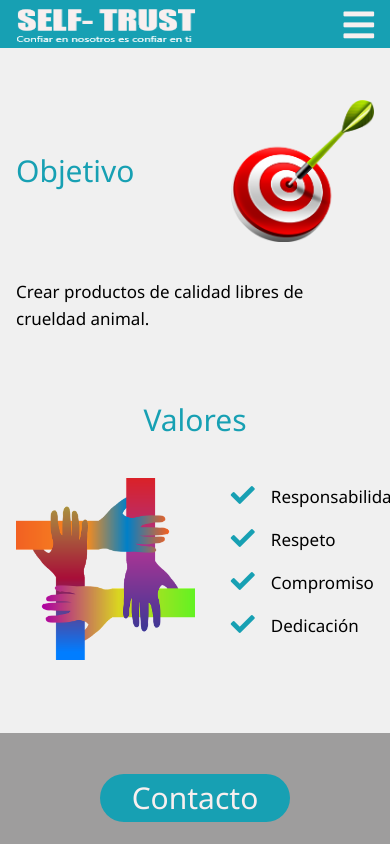
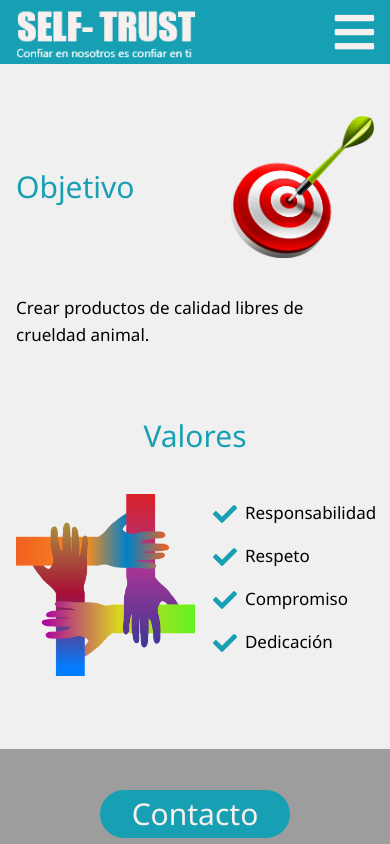
Before and after one commit to self-trust/self-trust, a plain HTML site: page objetivo-y-valores/index.html in a window 390 px wide. Shown: the top 844 px of the page. Drawn offline with Linux system fonts and the light colour scheme; files whose address does not match are found by name.

Commit message:
Modificado el tamaño del logo y header en tamaño para móvil y el margen de iconos en archivo objetivo y valores

```diff
--- a/assets/css/styles.css
+++ b/assets/css/styles.css
@@ -8,7 +8,7 @@
   --h3: 22px;
   --text: 17px;
   --max-width: 1200px;
-  --header-height: 3rem;
+  --header-height: 4rem;
   --container-height: 300px;
   --z-back: -10;
   --z-normal: 1;
@@ -17,7 +17,6 @@
   --z-modal: 1000; }
   @media screen and (min-width: 768px) {
     :root {
-      --header-height: 4rem;
       --container-height: 500px; } }
 
 html {
@@ -182,7 +181,7 @@ figure {
     height: 100%; }
 
 .valores-list {
-  width: 40%; }
+  width: 45%; }
 
 .valores-list__item {
   display: -webkit-box;
@@ -209,7 +208,7 @@ figure {
           align-items: center; }
   .main-header__logo {
     width: 180px;
-    height: 40px; }
+    height: auto; }
     @media screen and (min-width: 768px) {
       .main-header__logo {
         height: auto; } }
@@ -217,7 +216,7 @@ figure {
       height: 100%; }
   .main-header__hamburger-icon {
     color: var(--third-color);
-    font-size: 35px;
+    font-size: 45px;
     cursor: pointer; }
     @media screen and (min-width: 768px) {
       .main-header__hamburger-icon {
@@ -456,12 +455,12 @@ figure {
       .valores__title {
         margin-top: 3rem;
         text-align: left; } }
-  .valores-list {
-    margin-left: 1rem; }
   .valores-list__icon {
     color: var(--primary-color);
-    margin-right: 1rem;
-    font-size: 1.5rem; }
+    margin-right: .5rem;
+    font-size: 1.5rem;
+    position: relative;
+    top: 3px; }
   .valores-list__item {
     text-align: center;
     font-weight: 500;
```
